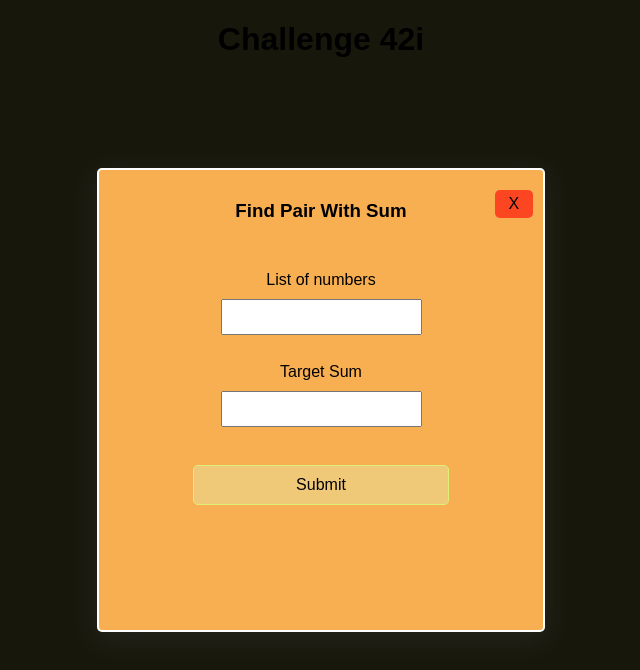
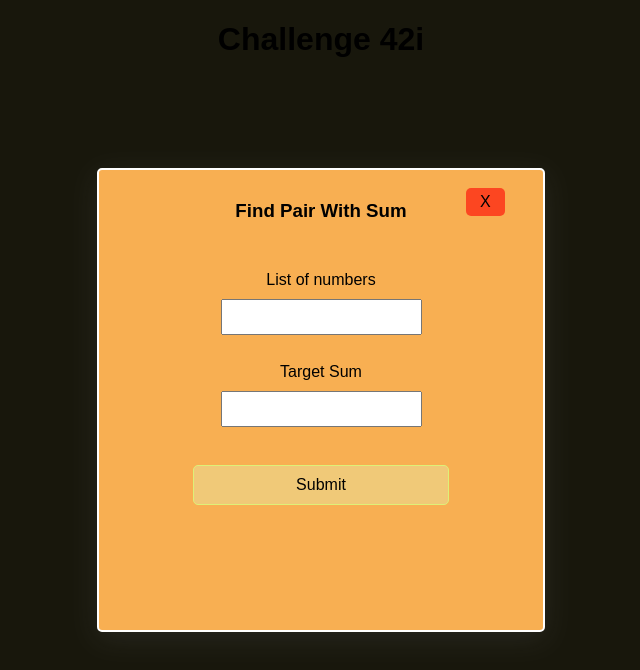
Before and after one commit to Adrianl93/Challenge_Tecnico_42i, a React (Create React App) app: page / in a window 1280 px wide. Both pictures are taken after a click on the button "Find Pair With Sum". Shown: the top 670 px of the page, without its empty margins (319-959 px from the left). Built offline with nearby package versions, Linux system fonts and the light colour scheme.

Commit message:
minimal design fixes

```diff
--- a/src/styles/Modal.css
+++ b/src/styles/Modal.css
@@ -81,11 +81,12 @@ body {
     background-color: rgba(255, 0, 0, 0.6);
     border: none;
     position: absolute;
-    top: 10px;
-    right: 10px;
+    top: 1vh;
+    right: 3vw;
     padding: 5px 10px;
     border-radius: 5px;
     width: 3vw;
+
   }
 
   .closeButtonModal:hover {
```
